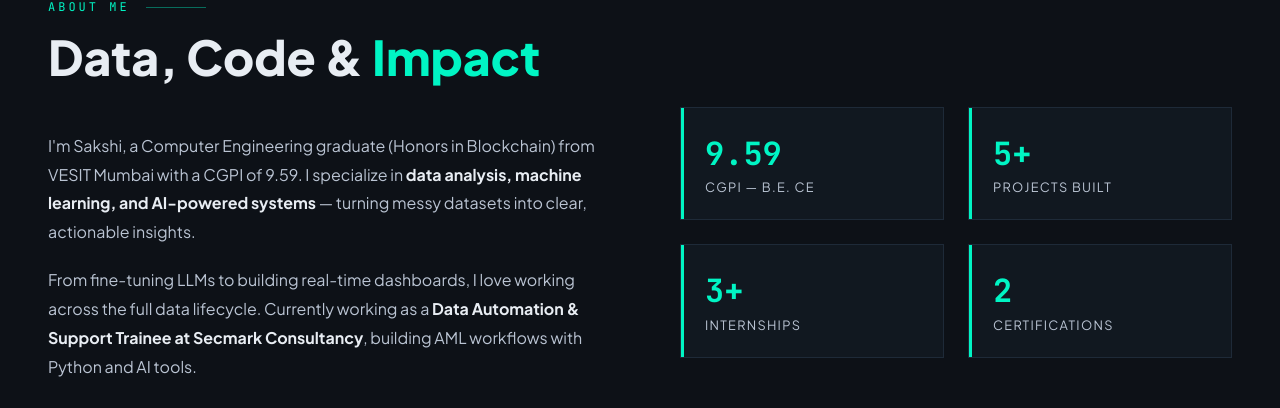
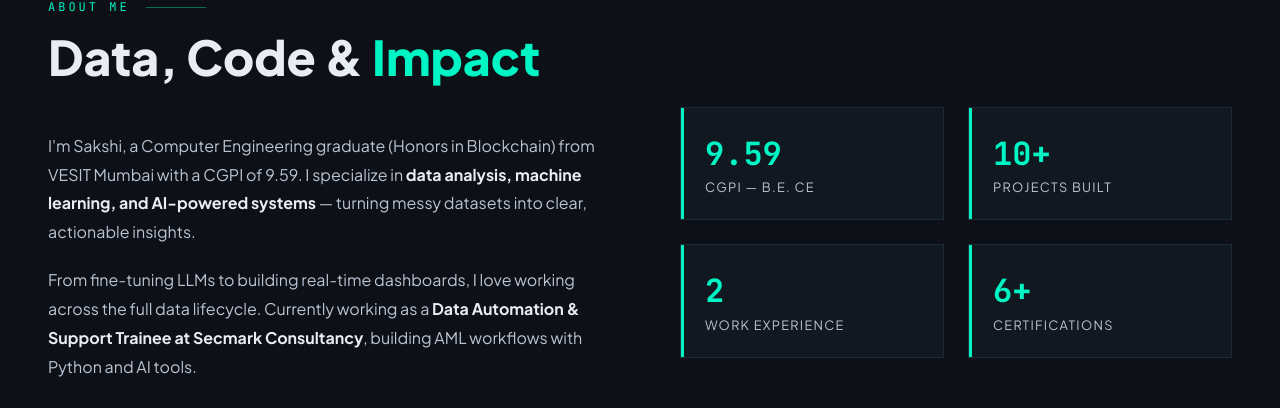
Before and after one commit to sakshikirmathe/sakshikirmathe.github.io, a plain HTML site: page index.html in a window 1280 px wide. Shown: the part 898-1306 px from the top of the page. Drawn offline with Linux system fonts and the light colour scheme.

Commit message:
Update index.html

```diff
--- a/index.html
+++ b/index.html
@@ -1257,15 +1257,15 @@
         <div class="stat-label">CGPI — B.E. CE</div>
       </div>
       <div class="stat-card">
-        <div class="stat-number">5+</div>
+        <div class="stat-number">10+</div>
         <div class="stat-label">Projects Built</div>
-      </div>
-      <div class="stat-card">
-        <div class="stat-number">3+</div>
-        <div class="stat-label">Internships</div>
       </div>
       <div class="stat-card">
         <div class="stat-number">2</div>
+        <div class="stat-label">Work Experience</div>
+      </div>
+      <div class="stat-card">
+        <div class="stat-number">6+</div>
         <div class="stat-label">Certifications</div>
       </div>
     </div>
@@ -1734,4 +1734,5 @@
       });
     });
   });
+
 </script>
```
